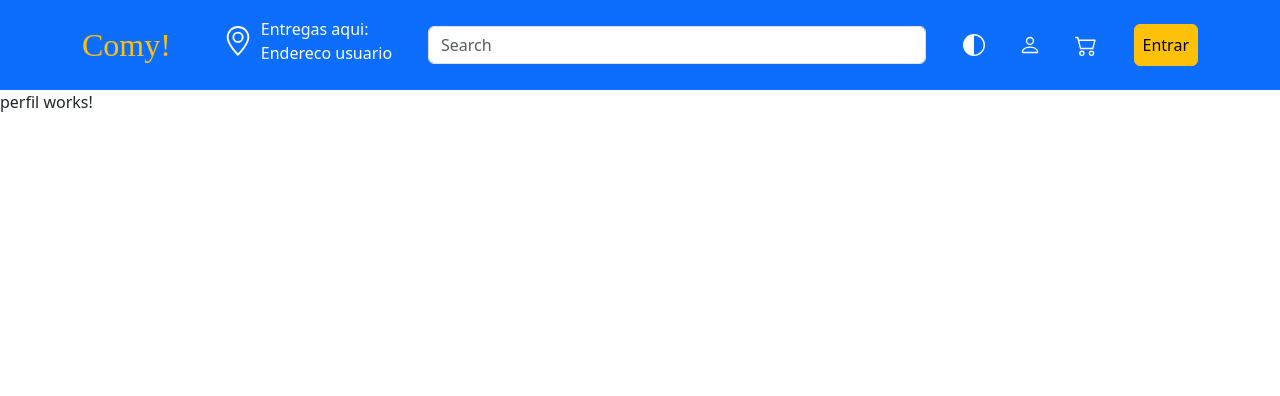
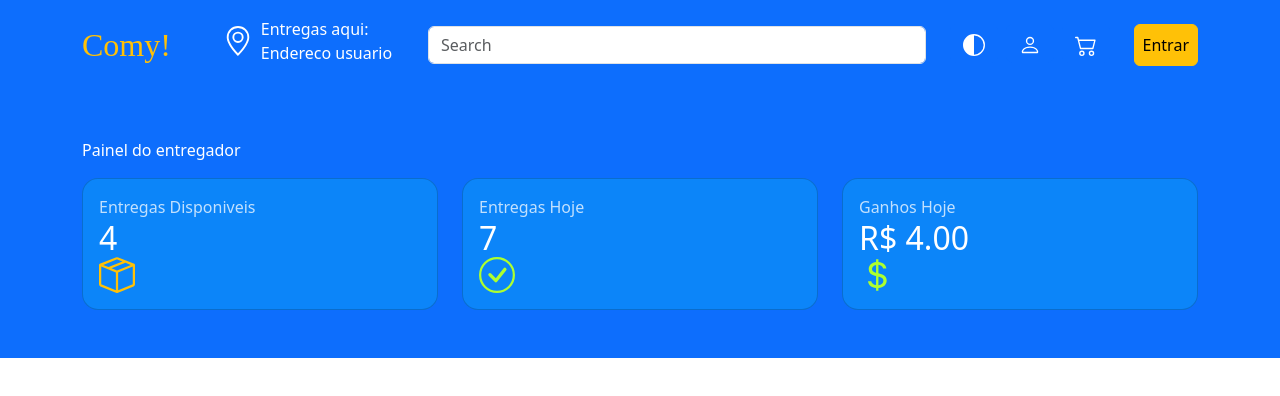
Before and after one commit to comy-delivery/comy-delivery-front, an Angular app: page /perfil in a window 1280 px wide. Shown: the top 396 px of the page. Built offline with nearby package versions, Linux system fonts and the light colour scheme; a web font is replaced by a local one.

Commit message:
Feat: Painel do entregador

```diff
--- a/src/app/components/painel-entregador/painel-entregador.html
+++ b/src/app/components/painel-entregador/painel-entregador.html
@@ -1 +1,86 @@
-<p>painel-entregador works!</p>
+<div class="bg-primary p-5 text-white">
+  <div class="container">
+    <p>Painel do entregador</p>
+    <div class="row gap-lg-0 gap-md-2 gap-sm-2 gap-2">
+      <div class="col-lg-4 col-md-12 col-sm-12 col-12">
+        <div class="card bg-info bg-opacity-25 p-3 rounded-4">
+          <div class="row">
+            <div class="col-10">
+              <div class="d-flex flex-column text-white">
+                <p class="card-text m-0 opacity-75">Entregas Disponiveis</p>
+                <h2 class="text-white m-0">4</h2>
+              </div>
+            </div>
+            <div class="col align-content-center text-warning">
+              <svg
+                xmlns="http://www.w3.org/2000/svg"
+                width="36"
+                height="36"
+                fill="currentColor"
+                class="bi bi-box-seam"
+                viewBox="0 0 16 16"
+              >
+                <path
+                  d="M8.186 1.113a.5.5 0 0 0-.372 0L1.846 3.5l2.404.961L10.404 2zm3.564 1.426L5.596 5 8 5.961 14.154 3.5zm3.25 1.7-6.5 2.6v7.922l6.5-2.6V4.24zM7.5 14.762V6.838L1 4.239v7.923zM7.443.184a1.5 1.5 0 0 1 1.114 0l7.129 2.852A.5.5 0 0 1 16 3.5v8.662a1 1 0 0 1-.629.928l-7.185 2.874a.5.5 0 0 1-.372 0L.63 13.09a1 1 0 0 1-.63-.928V3.5a.5.5 0 0 1 .314-.464z"
+                />
+              </svg>
+            </div>
+          </div>
+        </div>
+      </div>
+      <div class="col-lg-4 col-md-12 col-sm-12 col-12">
+        <div class="card bg-info bg-opacity-25 p-3 rounded-4">
+          <div class="row">
+            <div class="col-10">
+              <div class="d-flex flex-column text-white">
+                <p class="card-text m-0 opacity-75">Entregas Hoje</p>
+                <h2 class="text-white m-0">7</h2>
+              </div>
+            </div>
+            <div class="col align-content-center" style="color: greenyellow">
+              <svg
+                xmlns="http://www.w3.org/2000/svg"
+                width="36"
+                height="36"
+                fill="currentColor"
+                class="bi bi-check-circle"
+                viewBox="0 0 16 16"
+              >
+                <path d="M8 15A7 7 0 1 1 8 1a7 7 0 0 1 0 14m0 1A8 8 0 1 0 8 0a8 8 0 0 0 0 16" />
+                <path
+                  d="m10.97 4.97-.02.022-3.473 4.425-2.093-2.094a.75.75 0 0 0-1.06 1.06L6.97 11.03a.75.75 0 0 0 1.079-.02l3.992-4.99a.75.75 0 0 0-1.071-1.05"
+                />
+              </svg>
+            </div>
+          </div>
+        </div>
+      </div>
+      <div class="col-lg-4 col-md-12 col-sm-12 col-12">
+        <div class="card bg-info bg-opacity-25 p-3 rounded-4">
+          <div class="row">
+            <div class="col-10">
+              <div class="d-flex flex-column text-white">
+                <p class="card-text m-0 opacity-75">Ganhos Hoje</p>
+                <h2 class="text-white m-0">R$ 4.00</h2>
+              </div>
+            </div>
+            <div class="col align-content-center" style="color: greenyellow">
+              <svg
+                xmlns="http://www.w3.org/2000/svg"
+                width="36"
+                height="36"
+                fill="currentColor"
+                class="bi bi-currency-dollar"
+                viewBox="0 0 16 16"
+              >
+                <path
+                  d="M4 10.781c.148 1.667 1.513 2.85 3.591 3.003V15h1.043v-1.216c2.27-.179 3.678-1.438 3.678-3.3 0-1.59-.947-2.51-2.956-3.028l-.722-.187V3.467c1.122.11 1.879.714 2.07 1.616h1.47c-.166-1.6-1.54-2.748-3.54-2.875V1H7.591v1.233c-1.939.23-3.27 1.472-3.27 3.156 0 1.454.966 2.483 2.661 2.917l.61.162v4.031c-1.149-.17-1.94-.8-2.131-1.718zm3.391-3.836c-1.043-.263-1.6-.825-1.6-1.616 0-.944.704-1.641 1.8-1.828v3.495l-.2-.05zm1.591 1.872c1.287.323 1.852.859 1.852 1.769 0 1.097-.826 1.828-2.2 1.939V8.73z"
+                />
+              </svg>
+            </div>
+          </div>
+        </div>
+      </div>
+    </div>
+  </div>
+</div>
--- a/src/app/components/painel-entregador/painel-entregador.ts
+++ b/src/app/components/painel-entregador/painel-entregador.ts
@@ -6,6 +6,4 @@ import { Component } from '@angular/core';
   templateUrl: './painel-entregador.html',
   styleUrl: './painel-entregador.scss',
 })
-export class PainelEntregador {
-
-}
+export class PainelEntregador {}
--- a/src/app/components/perfil-entregador/perfil-entregador.html
+++ b/src/app/components/perfil-entregador/perfil-entregador.html
@@ -1 +1 @@
-<p>perfil-entregador works!</p>
+<app-painel-entregador />
--- a/src/app/views/perfil/perfil.html
+++ b/src/app/views/perfil/perfil.html
@@ -1 +1 @@
-<p>perfil works!</p>
+<app-perfil-entregador />
```
Also changed, not shown: src/app/components/perfil-entregador/perfil-entregador.ts (+3 -4 lines), src/app/views/perfil/perfil.ts (+3 -4 lines).
